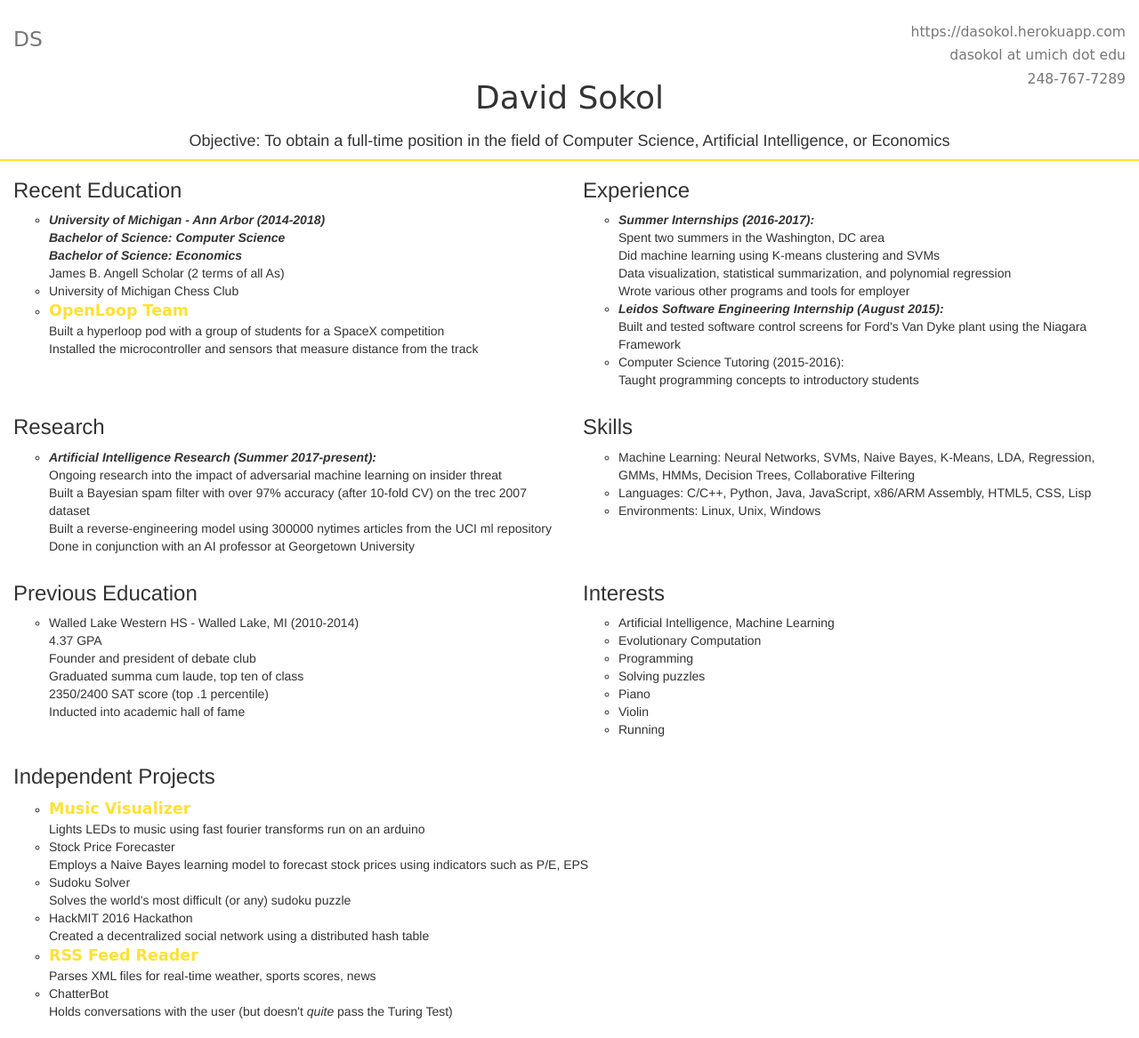
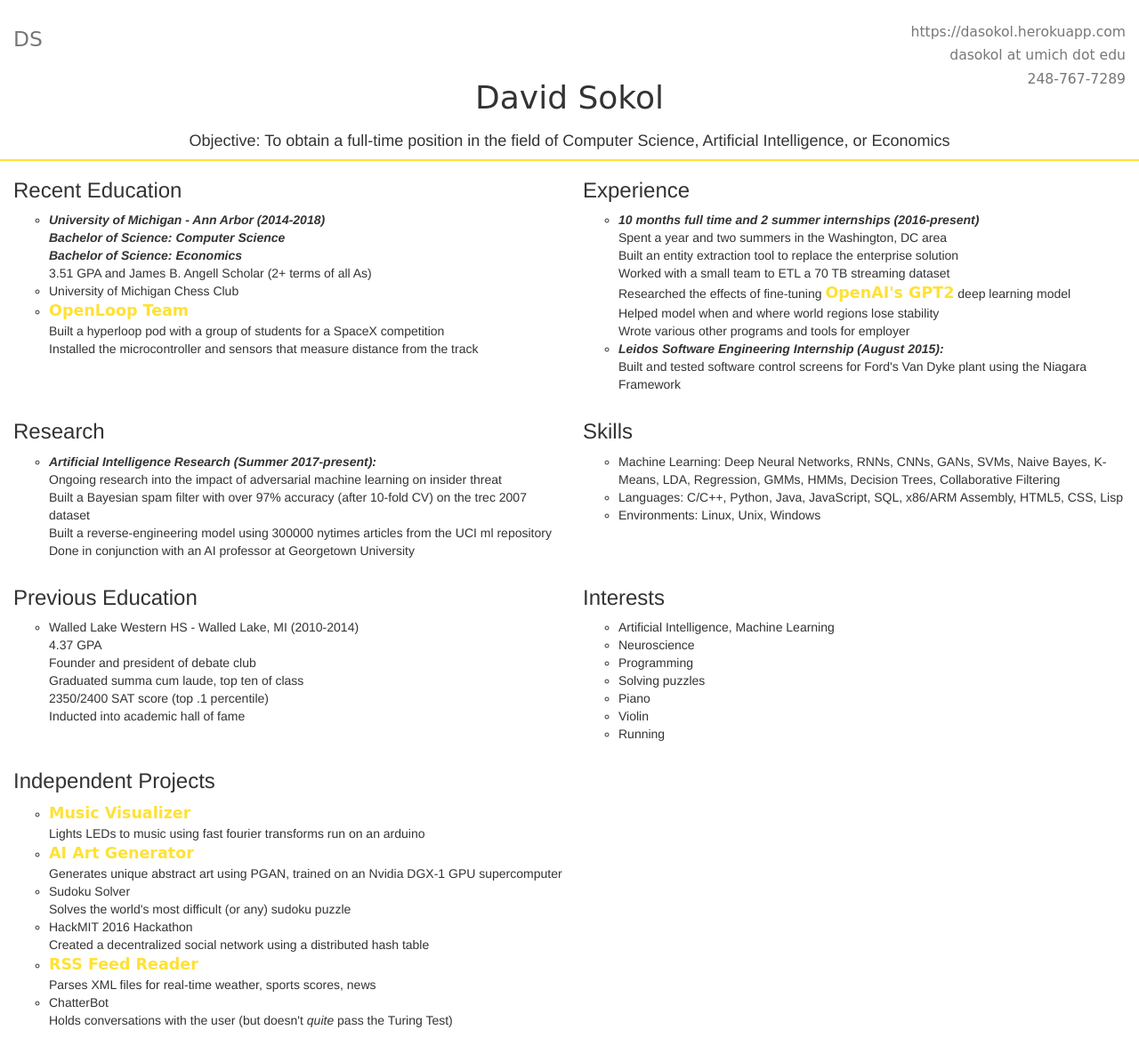
Before and after one commit to dasokol/dasokol, a Flask app: page / in a window 1280 px wide. Shown: the whole page at 89% size. Before the commit the page ends 1145 px from the top, so only its background shows below. Run offline with Flask 2, Linux system fonts and the light colour scheme; some libraries are stand-ins or nearby versions.

Commit message:
revamp resume

```diff
--- a/app.py
+++ b/app.py
@@ -15,3 +15,11 @@ def visualizer():
 @app.route('/openloop')
 def openloop():
     return render_template('openloop.html')
+
+@app.route('/ai_text_generator')
+def ai_text_generator():
+    return render_template('ai_text_generator.html')
+
+@app.route('/ai_art_generator')
+def ai_art_generator():
+    return render_template('ai_art_generator.html')
--- a/templates/index.html
+++ b/templates/index.html
@@ -10,7 +10,7 @@
 			<li><b><i>University of Michigan - Ann Arbor (2014-2018)</i></b></li>
 			<li style="list-style-type:none"><b><i>Bachelor of Science: Computer Science</i></b></li>
 			<li style="list-style-type:none"><b><i>Bachelor of Science: Economics</i></b></li>
-			<li style="list-style-type:none">James B. Angell Scholar (2 terms of all As)</li>
+			<li style="list-style-type:none">3.51 GPA and James B. Angell Scholar (2+ terms of all As)</li>
 			<li>University of Michigan Chess Club</li>
 			<li><a href="openloop" class="link">OpenLoop Team</a></li>
 			<li style="list-style-type:none">Built a hyperloop pod with a group of students for a SpaceX competition</li>
@@ -20,15 +20,15 @@
 	<div id="experience" class="col-sm-6 col-box">
 		<h3>Experience</h3>
 		<ul style="list-style-type:circle">
-			<li><b><i>Summer Internships (2016-2017):</i></b></li>
-			<li style="list-style-type:none">Spent two summers in the Washington, DC area</li>
-			<li style="list-style-type:none">Did machine learning using K-means clustering and SVMs</li>
-			<li style="list-style-type:none">Data visualization, statistical summarization, and polynomial regression</li>
+            <li><b><i>10 months full time and 2 summer internships (2016-present)</i></b></li>
+			<li style="list-style-type:none">Spent a year and two summers in the Washington, DC area</li>
+			<li style="list-style-type:none">Built an entity extraction tool to replace the enterprise solution</li>
+            <li style="list-style-type:none">Worked with a small team to ETL a 70 TB streaming dataset</li>
+            <li style="list-style-type:none">Researched the effects of fine-tuning <a href="ai_text_generator" class="link">OpenAI's GPT2</a> deep learning model</li>
+			<li style="list-style-type:none">Helped model when and where world regions lose stability</li>
 			<li style="list-style-type:none">Wrote various other programs and tools for employer</li>
 			<li><b><i>Leidos Software Engineering Internship (August 2015):</i></b></li>
 			<li style="list-style-type:none">Built and tested software control screens for Ford's Van Dyke plant using the Niagara Framework</li>
-			<li>Computer Science Tutoring (2015-2016):</li>
-			<li style="list-style-type:none">Taught programming concepts to introductory students</li>
 		</ul>
 	</div>
 </div>
@@ -46,8 +46,8 @@
 	<div id="skills" class="col-sm-6 col-box">
 		<h3>Skills</h3>
 		<ul style="list-style-type:circle">
-			<li>Machine Learning: Neural Networks, SVMs, Naive Bayes, K-Means, LDA, Regression, GMMs, HMMs, Decision Trees, Collaborative Filtering</li>
-			<li>Languages: C/C++, Python, Java, JavaScript, x86/ARM Assembly, HTML5, CSS, Lisp</li>
+			<li>Machine Learning: Deep Neural Networks, RNNs, CNNs, GANs, SVMs, Naive Bayes, K-Means, LDA, Regression, GMMs, HMMs, Decision Trees, Collaborative Filtering</li>
+			<li>Languages: C/C++, Python, Java, JavaScript, SQL, x86/ARM Assembly, HTML5, CSS, Lisp</li>
 			<li>Environments: Linux, Unix, Windows</li>
 		</ul>
 	</div>
@@ -68,7 +68,7 @@
 		<h3>Interests</h3>
 		<ul style="list-style-type:circle">
 			<li>Artificial Intelligence, Machine Learning</li>
-			<li>Evolutionary Computation</li>
+			<li>Neuroscience</li>
 			<li>Programming</li>
 			<li>Solving puzzles</li>
 			<li>Piano</li>
@@ -83,8 +83,8 @@
 		<ul style="list-style-type:circle">
 			<li><a href="visualizer" class="link">Music Visualizer</a></li>
 			<li style="list-style-type:none">Lights LEDs to music using fast fourier transforms run on an arduino</li>
-			<li>Stock Price Forecaster</li>
-			<li style="list-style-type:none">Employs a Naive Bayes learning model to forecast stock prices using indicators such as P/E, EPS</li>
+			<li><a href="ai_art_generator" class="link">AI Art Generator</a></li>
+			<li style="list-style-type:none">Generates unique abstract art using PGAN, trained on an Nvidia DGX-1 GPU supercomputer</li>
 			<li>Sudoku Solver</li>
 			<li style="list-style-type:none">Solves the world's most difficult (or any) sudoku puzzle</li>
 			<li>HackMIT 2016 Hackathon</li>
```
Also changed, not shown: templates/ai_art_generator.html (added, +10 -0 lines), templates/ai_text_generator.html (added, +23 -0 lines), static/ai_art.jpg (added).
